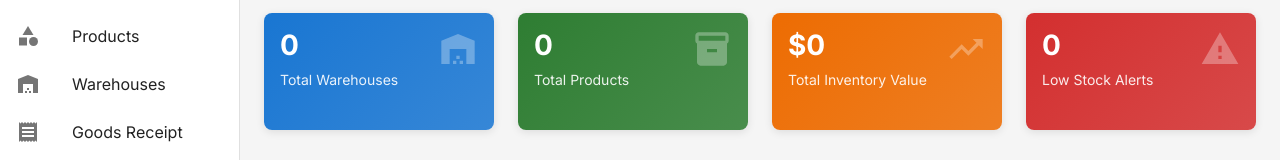
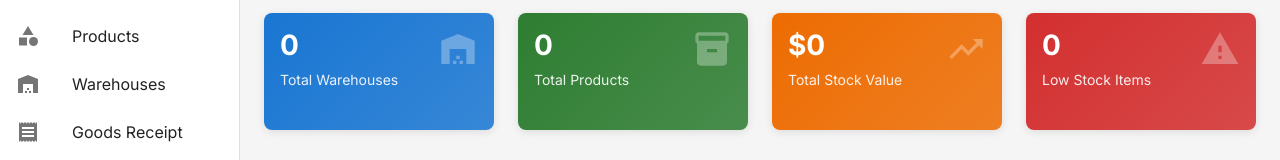
Before and after one commit to Ngstivo/ERP, a React (Vite) app in the folder frontend/: page /dashboard in a window 1280 px wide. Shown: the part 157-317 px from the top of the page. Built offline with nearby package versions, Linux system fonts and the light colour scheme; no server answers; sample sign-in values are in the browser's storage.

Commit message:
fix: match dashboard metrics interface with backend response

```diff
--- a/frontend/src/pages/DashboardPage.tsx
+++ b/frontend/src/pages/DashboardPage.tsx
@@ -22,9 +22,12 @@ const API_URL = 'https://erp-backend-68v8.onrender.com/api';
 interface DashboardMetrics {
     totalWarehouses: number;
     totalProducts: number;
-    totalQuantity: number;
-    totalInventoryValue: number;
-    lowStockAlerts: number;
+    totalStockValue: number;
+    lowStockItems: number;
+    expiringBatches: number;
+    pendingTransfers: number;
+    recentMovements: number;
+    warehouseUtilization: number;
 }
 
 export default function DashboardPage() {
@@ -72,14 +75,14 @@ export default function DashboardPage() {
             color: '#2e7d32',
         },
         {
-            title: 'Total Inventory Value',
-            value: `$${(metrics?.totalInventoryValue || 0).toLocaleString()}`,
+            title: 'Total Stock Value',
+            value: `$${(metrics?.totalStockValue || 0).toLocaleString()}`,
             icon: <TrendingUp sx={{ fontSize: 40 }} />,
             color: '#ed6c02',
         },
         {
-            title: 'Low Stock Alerts',
-            value: metrics?.lowStockAlerts || 0,
+            title: 'Low Stock Items',
+            value: metrics?.lowStockItems || 0,
             icon: <Warning sx={{ fontSize: 40 }} />,
             color: '#d32f2f',
         },
```
